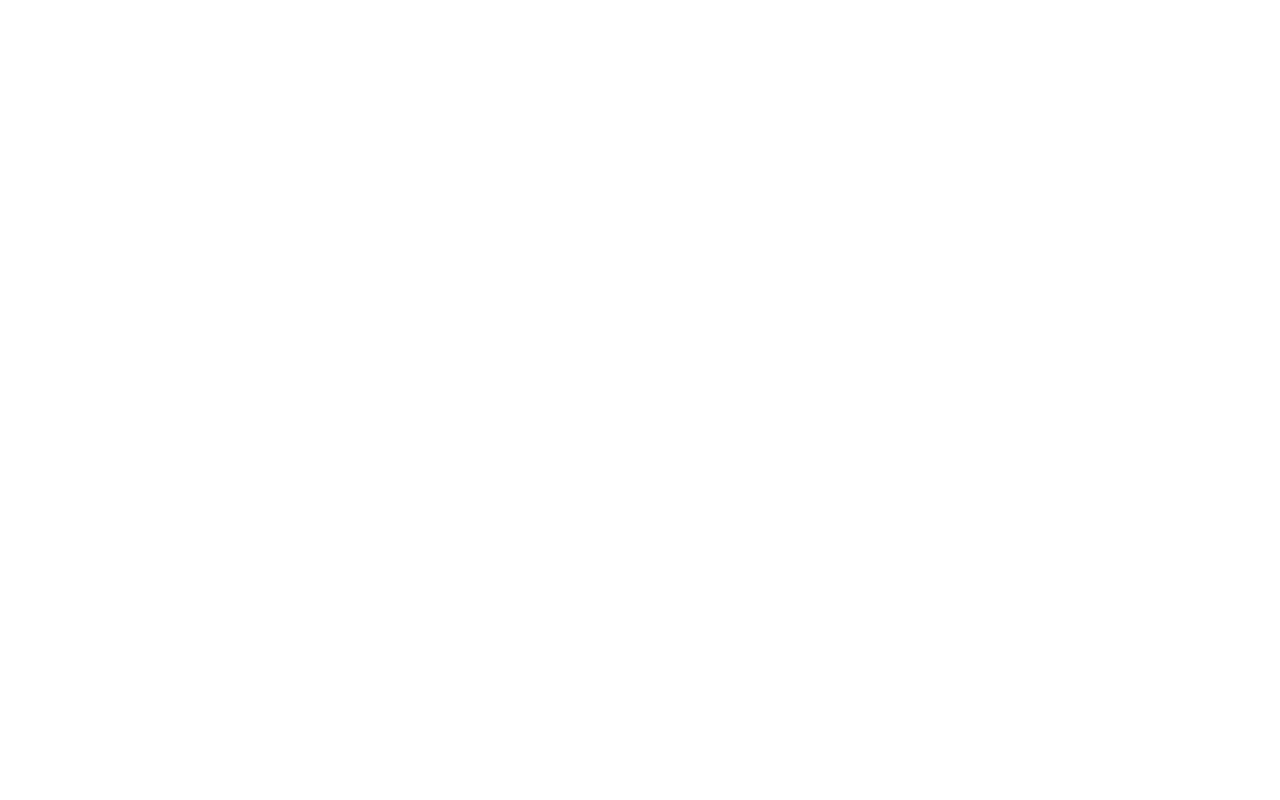
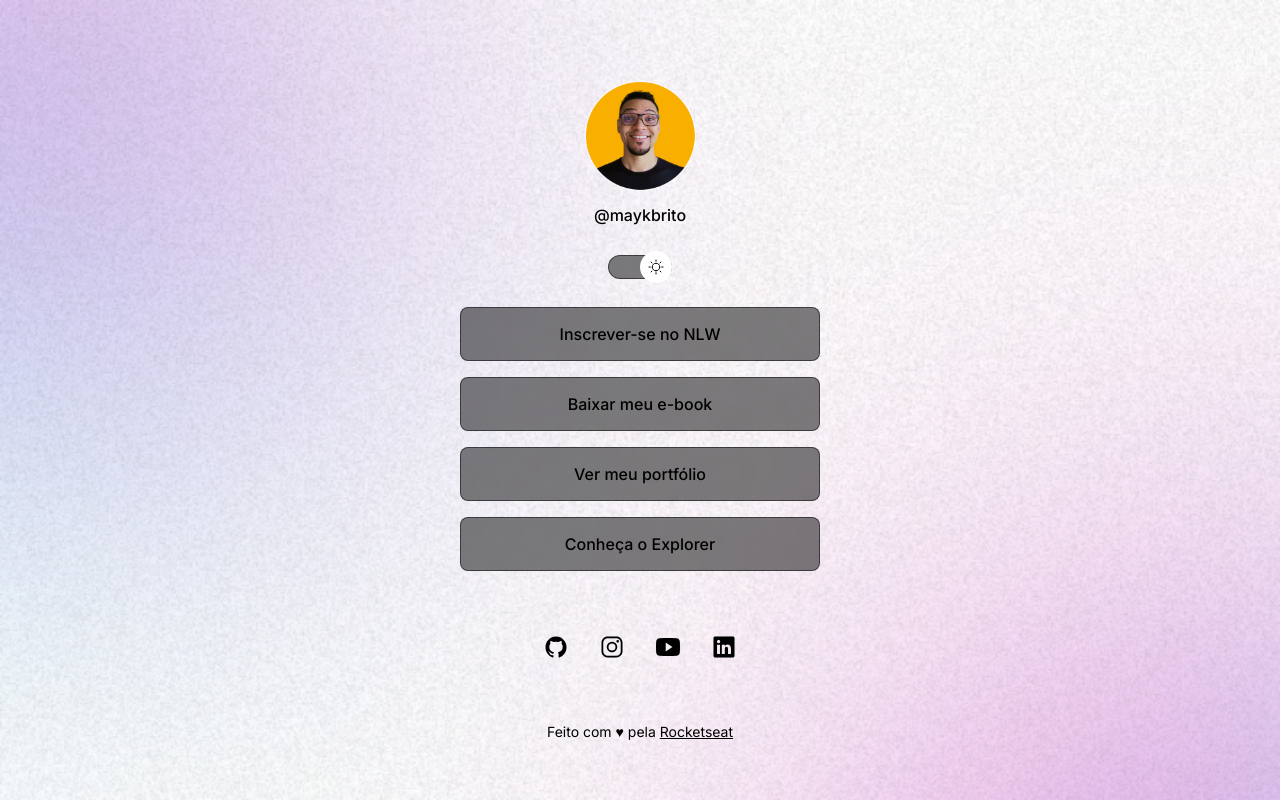
Before and after one commit to SivaldoOliveira/Curso_Rocketseat, a plain HTML site: page index.html in a window 1280 px wide. Drawn offline with nearby package versions, Linux system fonts and the light colour scheme.

Commit message:
Atualização 220723

```diff
--- a/index.html
+++ b/index.html
@@ -0,0 +1,74 @@
+<!DOCTYPE html>
+<html lang="pt-br" class="light">
+  <head>
+    <link rel="preconnect" href="https://fonts.googleapis.com" />
+    <link rel="preconnect" href="https://fonts.gstatic.com" crossorigin />
+    <link
+      href="https://fonts.googleapis.com/css2?family=Inter:wght@400;500&display=swap"
+      rel="stylesheet"
+    />
+    <meta charset="UTF-8" />
+    <meta name="viewport" content="width=device-width, initial-scale=1.0" />
+    <title>DevSimol</title>
+    <link rel="stylesheet" href="style.css" />
+  </head>
+  <body>
+    <div id="container">
+      <div id="profile">
+        <img
+          src="./assets/avatar.png"
+          alt="Foto de Mayk Brito Sorrindo, usando óculos e camisa preta,barba"
+        />
+        <p>@maykbrito</p>
+      </div>
+
+      <div id="switch" onclick="toggleMode()">
+        <button></button>
+        <span></span>
+      </div>
+
+      <ul>
+        <li>
+          <a href="#">Inscrever-se no NLW</a>
+        </li>
+        <li>
+          <a href="#">Baixar meu e-book</a>
+        </li>
+        <li>
+          <a href="#">Ver meu portfólio</a>
+        </li>
+        <li>
+          <a href="https:rocketseat.com.br/explorer" target="_blank"
+            >Conheça o Explorer</a
+          >
+        </li>
+      </ul>
+      <div id="social-links">
+        <a href="https://github.com/SivaldoOliveira" target="_blank">
+          <ion-icon name="logo-github"></ion-icon>
+        </a>
+        <a href="https://instagram.com/sivaldomuniz" target="_blank">
+          <ion-icon name="logo-instagram"></ion-icon>
+        </a>
+        <a href="#" target="_blank">
+          <ion-icon name="logo-youtube"></ion-icon>
+        </a>
+        <a href="https://linkedin.com/in/sivaldooliveira" target="_blank">
+          <ion-icon name="logo-linkedin"></ion-icon>
+        </a>
+      </div>
+      <footer>
+        Feito com ♥ pela <a href="https://rocktseat.com.br">Rocketseat</a>
+      </footer>
+    </div>
+    <script
+      type="module"
+      src="https://unpkg.com/ionicons@7.1.0/dist/ionicons/ionicons.esm.js"
+    ></script>
+    <script
+      nomodule
+      src="https://unpkg.com/ionicons@7.1.0/dist/ionicons/ionicons.js"
+    ></script>
+    <script src="./script.js"></script>
+  </body>
+</html>
--- /dev/null
+++ b/script.js
@@ -0,0 +1,18 @@
+function toggleMode() {
+  const html = document.documentElement
+  html.classList.toggle("light")
+
+  //pegar a tag img
+  const img = document.querySelector("#profile img")
+
+  //substituir a imagem
+  if (html.classList.contains("light")) {
+    //se tiver light mode, adicionar a imagem light
+    img.setAttribute("src", "assets/avatar-light.png")
+  } else {
+    //se tiver sem light mode, manter a imagem normal
+    img.setAttribute("src", "assets/avatar.png")
+  }
+
+  //se tiver sem light mode, manter a imagem normal
+}
--- a/style.css
+++ b/style.css
@@ -1,3 +1,28 @@
+* {
+  margin: 0;
+  padding: 0;
+  box-sizing: border-box;
+}
+
+:root {
+  --text-color: white;
+  --bg-url: url(./assets/bg-mobile.jpg);
+  --stroke-color: rgba(255, 255, 255, 0.5);
+  --surface-color: rgba(255, 255, 255, 0.05);
+  --surface-color-hover: rgba(0, 0, 0, 0.02);
+  --highlight-color: rgba(255, 255, 255, 0.2);
+  --switch-bg-url: url(./assets/moon-stars.svg);
+}
+.light {
+  --text-color: black;
+  --bg-url: url(./assets/bg-mobile-light.jpg);
+  --stroke-color: rgba(0, 0, 0, 0.5);
+  --surface-color: rgba(0, 0, 0, 0.5);
+  --surface-color-hover: rgba(0, 0, 0, 0.02);
+  --highlight-color: rgba(0, 0, 0, 0.1);
+  --switch-bg-url: url(./assets/sun.svg);
+}
+
 body {
   /*
   background-image: url(./assets/bg-mobile.jpg);
@@ -6,12 +31,132 @@ body {
   background-size: cover;
   */
 
-  background: url(./assets/bg-mobile.jpg) no-repeat top center/cover;
+  background: var(--bg-url) no-repeat top center/cover;
+}
+
+body * {
+  font-family: "Inter", sans-serif;
+  color: var(--text-color);
 }
 
 #container {
   width: 360px;
-  height: 712px;
-  border: 1px solid red;
-  margin: auto;
+  margin: 56px auto 0px;
 }
+
+/*profile */
+#profile {
+  text-align: center;
+  padding: 24px;
+}
+
+#profile img {
+  width: 112px;
+}
+
+#profile p {
+  font-weight: 500;
+  line-height: 24px;
+  margin-top: 8px;
+}
+
+/*switch*/
+
+#switch {
+  position: relative;
+  width: 64px;
+
+  margin: 4px auto;
+}
+#switch button {
+  width: 32px;
+  height: 32px;
+  background: white var(--switch-bg-url) no-repeat center;
+  border: 0;
+  border-radius: 50%;
+
+  position: absolute;
+  top: 50%;
+  right: 0;
+  z-index: 1;
+  transform: translateY(-50%);
+}
+
+.light #switch button {
+  right: 0;
+  left: initial;
+}
+
+#switch span {
+  display: block;
+  width: 64px;
+  height: 24px;
+  background: var(--surface-color);
+  border: 1px solid var(--stroke-color);
+  backdrop-filter: blur(4px);
+  -webkit-backdrop-filter: blur(4px);
+  border-radius: 9999px;
+}
+
+/*links */
+
+ul {
+  list-style: none;
+  display: flex;
+  flex-direction: column;
+  gap: 16px;
+
+  padding: 24px 0;
+}
+
+ul li a {
+  display: flex;
+  align-items: center;
+  justify-content: center;
+
+  padding: 16px 24px;
+
+  background: var(--surface-color);
+  border: 1px solid var(--stroke-color);
+  border-radius: 8px;
+
+  backdrop-filter: blur(4px);
+
+  text-decoration: none;
+  font-weight: 500;
+
+  transition: background 0.2s;
+}
+
+ul li a:hover {
+  background: var(--surface-color-hover);
+  border: 1.5px solid var(--text-color);
+}
+
+/*social links */
+#social-links {
+  display: flex;
+  justify-content: center;
+  padding: 24px 0;
+  font-size: 24px;
+}
+
+#social-links a {
+  display: flex;
+  align-items: center;
+  justify-content: center;
+  padding: 16px;
+  transition: background 0.2s;
+  border-radius: 50%;
+}
+
+#social-links a:hover {
+  background: var(--highlight-color);
+  padding: 16px;
+}
+
+footer {
+  padding: 24px 0;
+  text-align: center;
+  font-size: 14px;
+}
```
Also changed, not shown: 1 other file.
